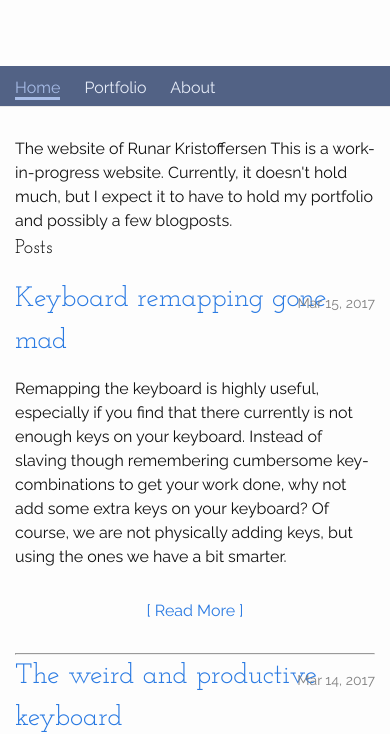
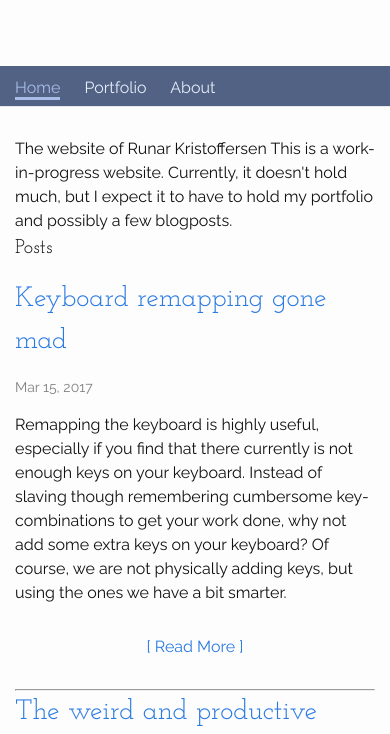
Before and after one commit to runar-rkmedia/runar_web_source, a Jekyll site: the page built from index.md, in a window 390 px wide. Shown: the top 734 px of the page. Built offline with Jekyll 4.4.1, drawn with Linux system fonts in a browser that asks for light colours; grey boxes are pictures that could not be loaded.

Commit message:
fixed date on post on mobile

```diff
--- a/_sass/myChanges.scss
+++ b/_sass/myChanges.scss
@@ -78,6 +78,7 @@ td {
 }
 .post-link {
   font-size: 28px;
+
 }
 .relative {
     position: relative;
@@ -86,4 +87,9 @@ td {
   position: absolute;
   top: 2ex;
   right: 0;
+
+  @include media-query($on-palm) {
+    position: relative;
+    top: 0;
+  }
 }
```
